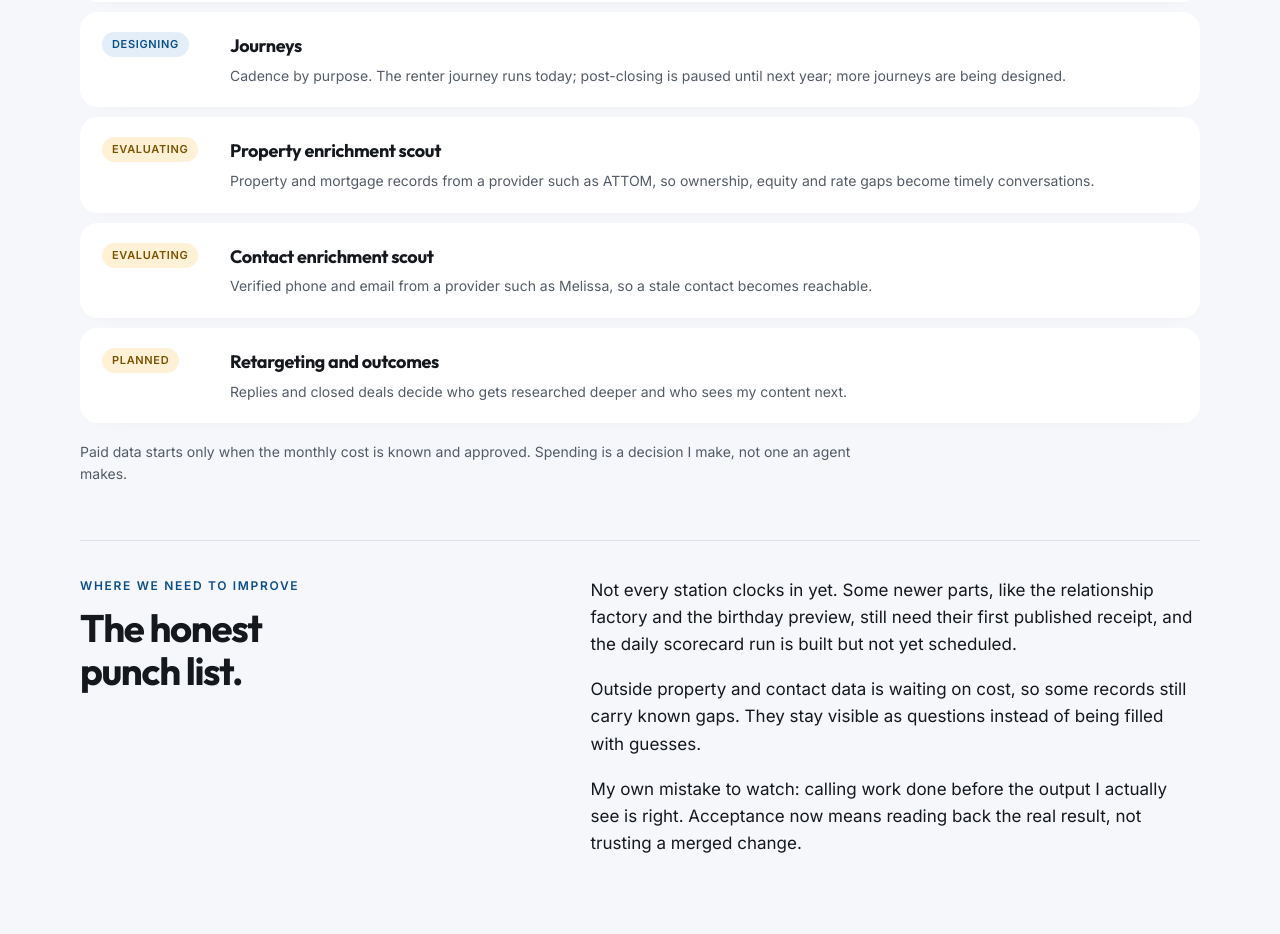
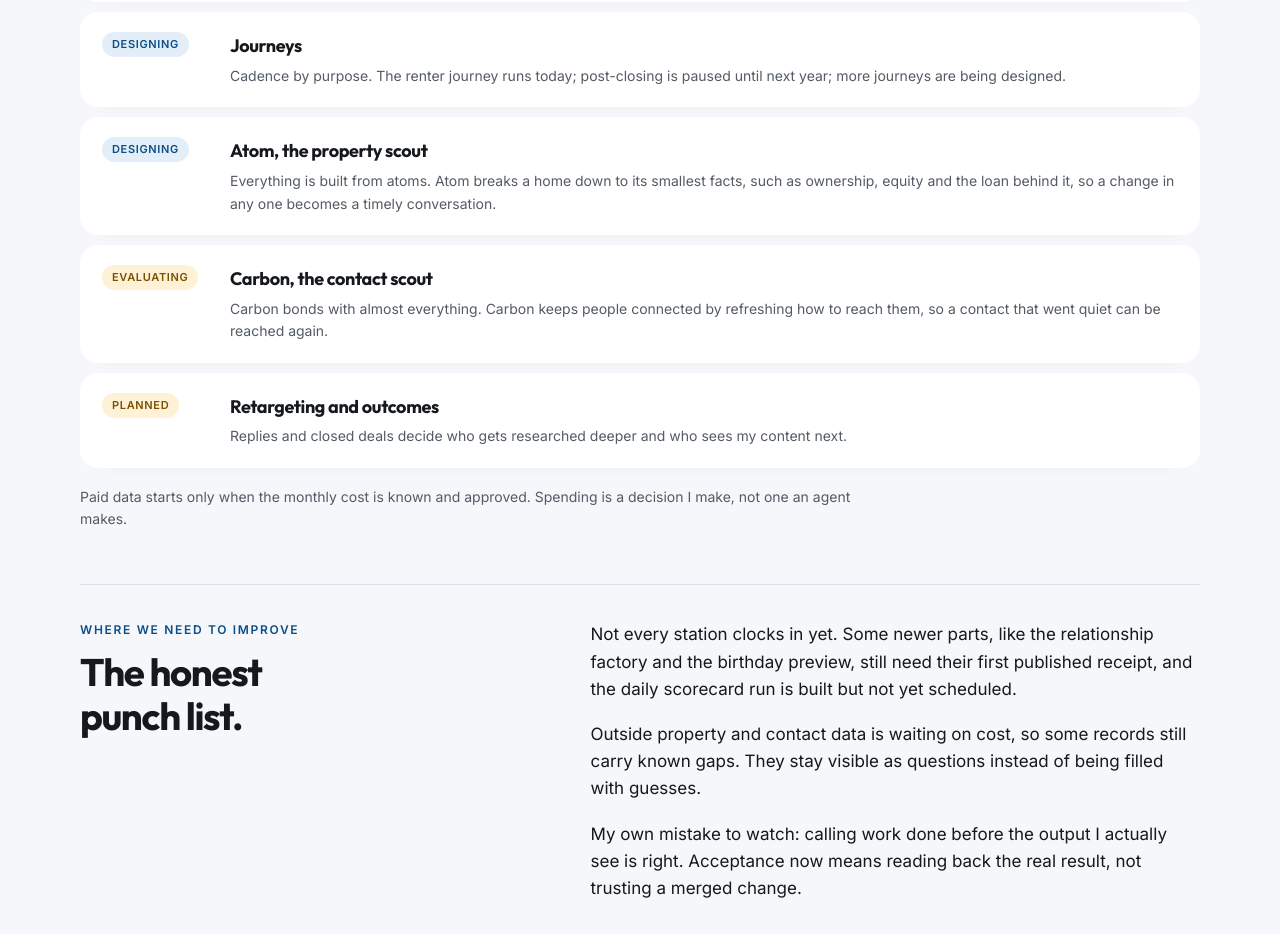
Before and after one commit to ideeazz1/ivanAdiaz-site, a plain HTML site: page experience/database-2/index.html in a window 1280 px wide. Shown: the part 2660-3594 px from the top of the page. Drawn offline with Linux system fonts and the light colour scheme.

Commit message:
Name the scouts Atom and Carbon; remove data source names
Co-Authored-By: Claude Opus 5.5 <noreply@anthropic.com>
Claude-Session: https://claude.ai/code/session_012Q4Nz5chToRcrMP7ee26WN

```diff
--- a/experience/database-2/index.html
+++ b/experience/database-2/index.html
@@ -197,8 +197,8 @@
 <li><span class="pill pill--live">Live</span><div><strong>Public profile research</strong><p>A bounded 5 AM lookup of public professional profiles, verified only when city and state or a W-2 employer match. Capped per day, never repeated within 30 days, sources and dates recorded.</p></div></li>
 <li><span class="pill pill--live">Live</span><div><strong>Significant conversations</strong><p>Buying, refinancing, waiting, life changes and open questions pulled from email history, each linked to its source and kept apart from suggestions.</p></div></li>
 <li><span class="pill pill--build">Designing</span><div><strong>Journeys</strong><p>Cadence by purpose. The renter journey runs today; post-closing is paused until next year; more journeys are being designed.</p></div></li>
-<li><span class="pill pill--eval">Evaluating</span><div><strong>Property enrichment scout</strong><p>Property and mortgage records from a provider such as ATTOM, so ownership, equity and rate gaps become timely conversations.</p></div></li>
-<li><span class="pill pill--eval">Evaluating</span><div><strong>Contact enrichment scout</strong><p>Verified phone and email from a provider such as Melissa, so a stale contact becomes reachable.</p></div></li>
+<li><span class="pill pill--build">Designing</span><div><strong>Atom, the property scout</strong><p>Everything is built from atoms. Atom breaks a home down to its smallest facts, such as ownership, equity and the loan behind it, so a change in any one becomes a timely conversation.</p></div></li>
+<li><span class="pill pill--eval">Evaluating</span><div><strong>Carbon, the contact scout</strong><p>Carbon bonds with almost everything. Carbon keeps people connected by refreshing how to reach them, so a contact that went quiet can be reached again.</p></div></li>
 <li><span class="pill pill--eval">Planned</span><div><strong>Retargeting and outcomes</strong><p>Replies and closed deals decide who gets researched deeper and who sees my content next.</p></div></li>
 </ul>
 <p class="ops-note">Paid data starts only when the monthly cost is known and approved. Spending is a decision I make, not one an agent makes.</p>
```
